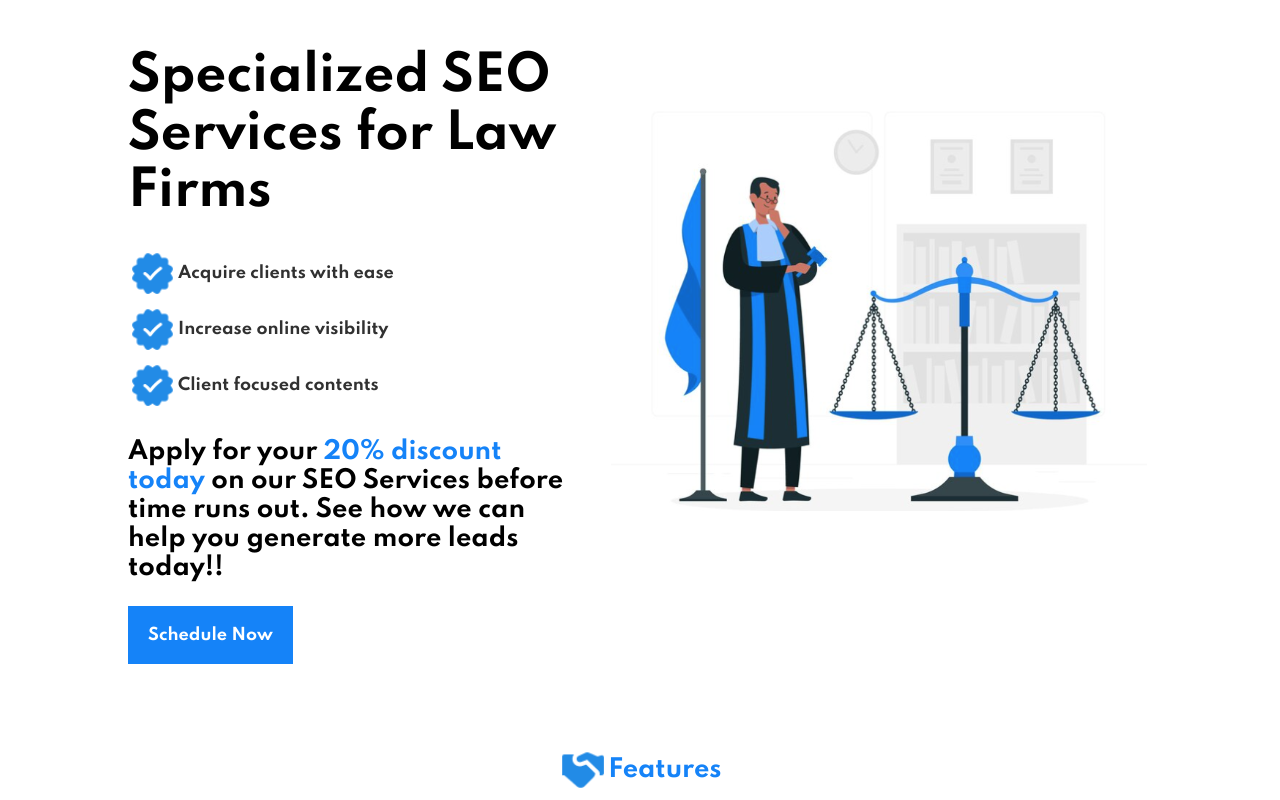
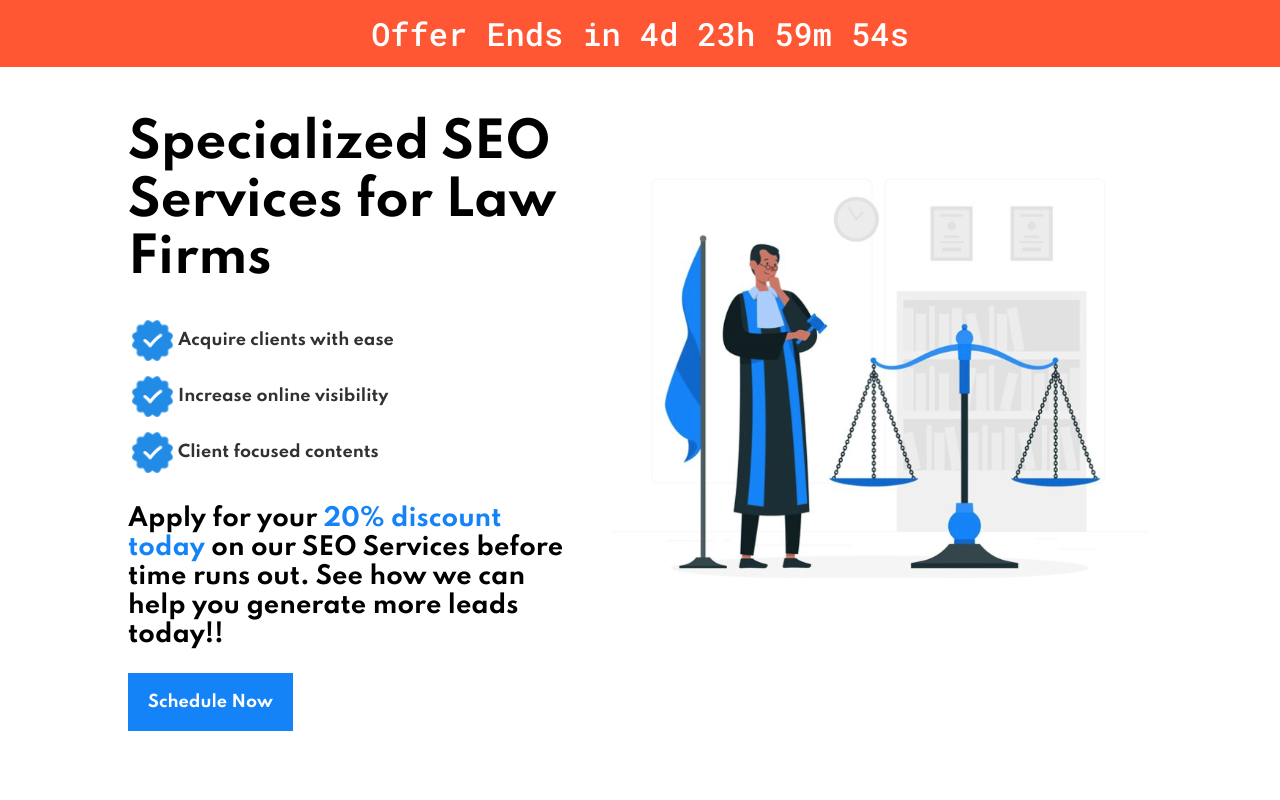
Before and after one commit to GrantGrowcott/Ninja-Devz, a Next.js app: page /Law in a window 1280 px wide. Shown: the top 800 px of the page. Built offline with nearby package versions, Linux system fonts and the light colour scheme.

Commit message:
Added time banner

```diff
--- /dev/null
+++ b/src/components/OfferTime.tsx
@@ -0,0 +1,37 @@
+import { useState, useEffect } from 'react';
+
+const OfferTime = () => {
+    const [timeLeft, setTimeLeft] = useState({ days: 0, hours: 0, minutes: 0, seconds: 0 });
+
+  useEffect(() => {
+    const endDate: Date = new Date();
+    endDate.setDate(endDate.getDate() + 5); // Set the end date 5 days from now
+
+    const interval = setInterval(() => {
+      const now:Date = new Date();
+      const difference = endDate.getTime() - now.getTime();
+
+      if (difference <= 0) {
+        clearInterval(interval);
+        return;
+      }
+
+      const days = Math.floor(difference / (1000 * 60 * 60 * 24));
+      const hours = Math.floor((difference / (1000 * 60 * 60)) % 24);
+      const minutes = Math.floor((difference / 1000 / 60) % 60);
+      const seconds = Math.floor((difference / 1000) % 60);
+
+      setTimeLeft({ days, hours, minutes, seconds });
+    }, 1000);
+
+    return () => clearInterval(interval);
+  }, []);
+
+  return (
+    <div className="banner">
+      <p>Offer Ends in {timeLeft.days}d {timeLeft.hours}h {timeLeft.minutes}m {timeLeft.seconds}s</p>
+    </div>
+  );
+}
+
+export default OfferTime;
--- a/src/pages/Law.tsx
+++ b/src/pages/Law.tsx
@@ -8,13 +8,18 @@ import { lawIcon, blueIcon } from "@/constants";
 import ScheduleNow from "@/components/ScheduleNow";
 import ContactLaw from "@/components/ContactLaw";
 import FAQSection from "@/components/FAQSection";
+import OfferTime from "@/components/OfferTime";
 
 const Law = () => {
   return (
+    <>
+    <OfferTime/>
     <div className="law">
       <div className="law__outer__container">
         <div className="law__container">
+
           <div className="law__container__description ">
+
             <h1>Specialized SEO Services for Law Firms</h1>
             <ul className="law__list">
               <li>
@@ -189,6 +194,7 @@ const Law = () => {
         </div>
       </div>
     </div>
+    </>
   );
 };
 
--- a/src/styles/globals.css
+++ b/src/styles/globals.css
@@ -27,6 +27,7 @@ a {
   --darkGreen: #003e29;
   --green: #2bbb35;
   --blue: #1583F8;
+  --red: #ff5733;
   --creme: #efeba7;
  }
 .green-text {
@@ -1748,7 +1749,6 @@ color: var(--black);
   cursor: pointer;
   text-align: left;
 }
-
 .category__info__container h3 {
   color: var(--black);
   word-wrap: break-word;
@@ -1756,10 +1756,8 @@ color: var(--black);
   margin: 0;
   text-decoration: none;
 }
-
 .category__info__container h4 {
   color: var(--black);
-
 }
 .category__info__container:hover {
   border-right: none;
@@ -1788,16 +1786,22 @@ color: var(--black);
   color: var(--lightGrey);
   font-size: 1rem;
 }
-
-
 @media screen and (max-width: 900px) {
   .synopsis__container {
     padding-right: 5em;
   }
 }
-
 @media screen and (max-width: 600px) {
   .synopsis__container {
     padding-right: 3em;
   }
 }
+.banner {
+  background-color: var(--red);
+  color: var(--white);
+  text-align: center;
+  padding: 0.5em 0;
+  width: 100%;
+  font-size: 1.5rem;
+  font-weight: bold;
+}
```
